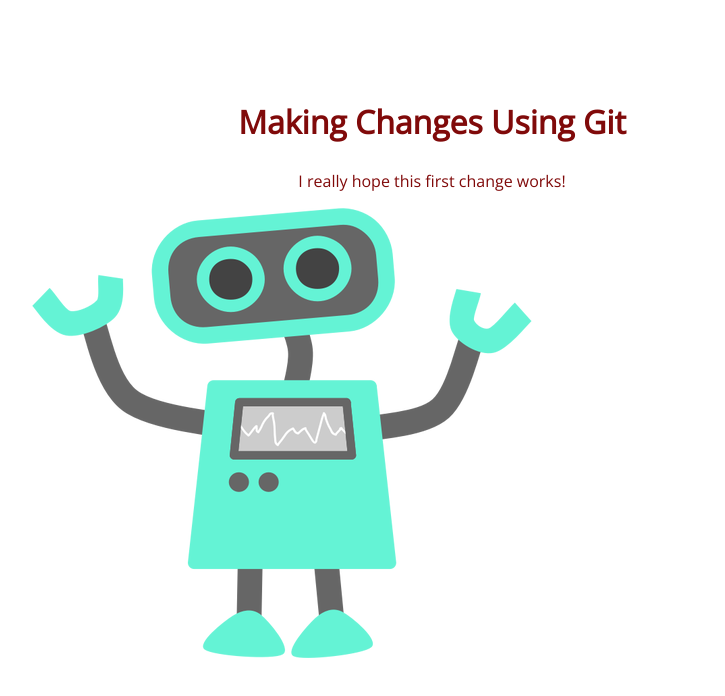
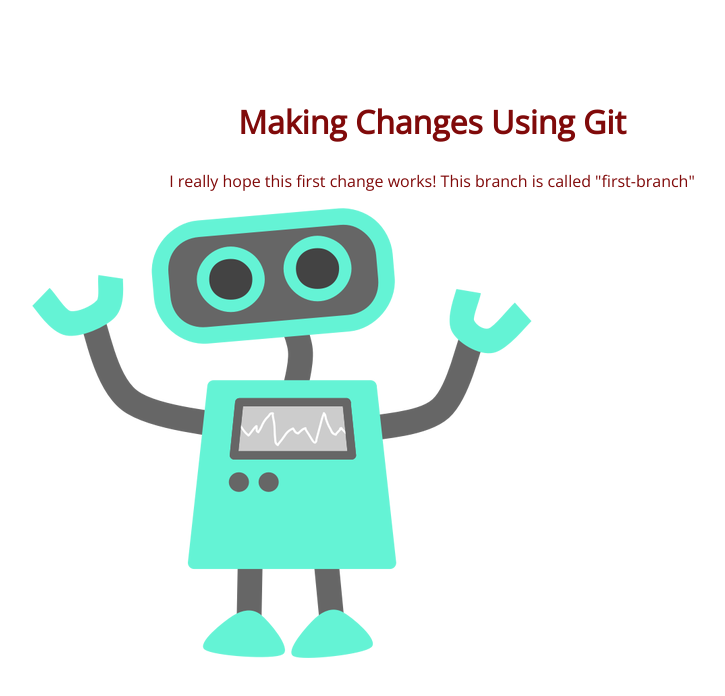
Before and after one commit to emfolk/105-project, a plain HTML site: page index.html in a window 1280 px wide. Shown: the whole page, without its empty margins (208-933 px from the left). Drawn offline with nearby package versions, Linux system fonts and the light colour scheme.

Commit message:
changed heading and p

```diff
--- a/index.html
+++ b/index.html
@@ -9,7 +9,7 @@
 <body>
 	<section>
 		<h1>Making Changes Using Git</h1>
-		<p>I really hope this first change works!</p>
+		<p>I really hope this first change works! This branch is called "first-branch"</p>
 		<img src="img/happy-blue-robot.png">
 	</section>
 </body>
```
